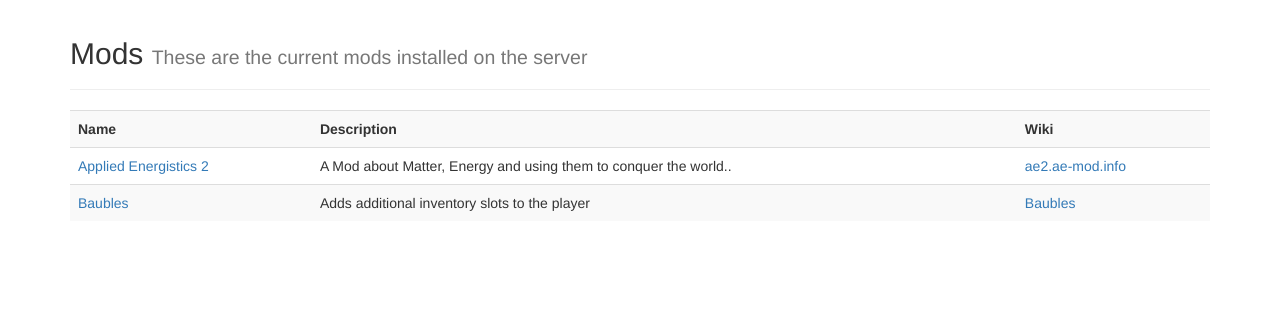
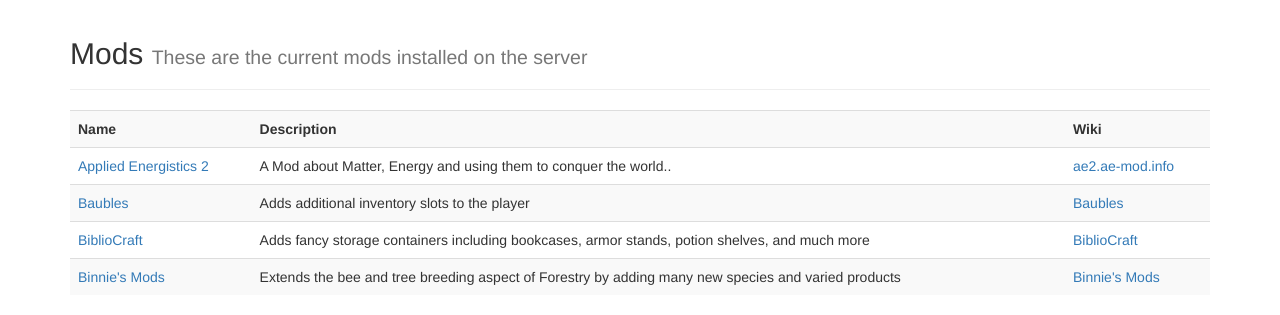
Before and after one commit to Trax-/mcserverweb, a plain HTML site: page index.html in a window 1280 px wide. Shown: the part 836-1151 px from the top of the page. Before the commit the page ends 1077 px from the top, so only its background shows below. Drawn offline with nearby package versions, Linux system fonts and the light colour scheme.

Commit message:
In progress adding the Mods information

```diff
--- a/index.html
+++ b/index.html
@@ -138,6 +138,19 @@
                 <td>Adds additional inventory slots to the player</td>
                 <td><a href="http://minecraft.curseforge.com/projects/baubles" target="_blank">Baubles</a></td>
             </tr>
+            <tr>
+                <td><a href="http://www.bibliocraftmod.com/downloads/" target="_blank">BiblioCraft</a></td>
+                <td>Adds fancy storage containers including bookcases, armor stands, potion shelves, and much more</td>
+                <td><a href="http://www.bibliocraftmod.com/" target="_blank">BiblioCraft</a></td>
+            </tr>
+            <tr>
+                <td><a href="http://minecraft.curseforge.com/projects/binnies-mods/files" target="_blank">Binnie's
+                    Mods</a></td>
+                <td>Extends the bee and tree breeding aspect of Forestry by adding many new species and varied
+                    products
+                </td>
+                <td><a href="http://binnie.mods.wiki/wiki/Main_Page">Binnie's Mods</a></td>
+            </tr>
             </tbody>
         </table>
     </div>
```
